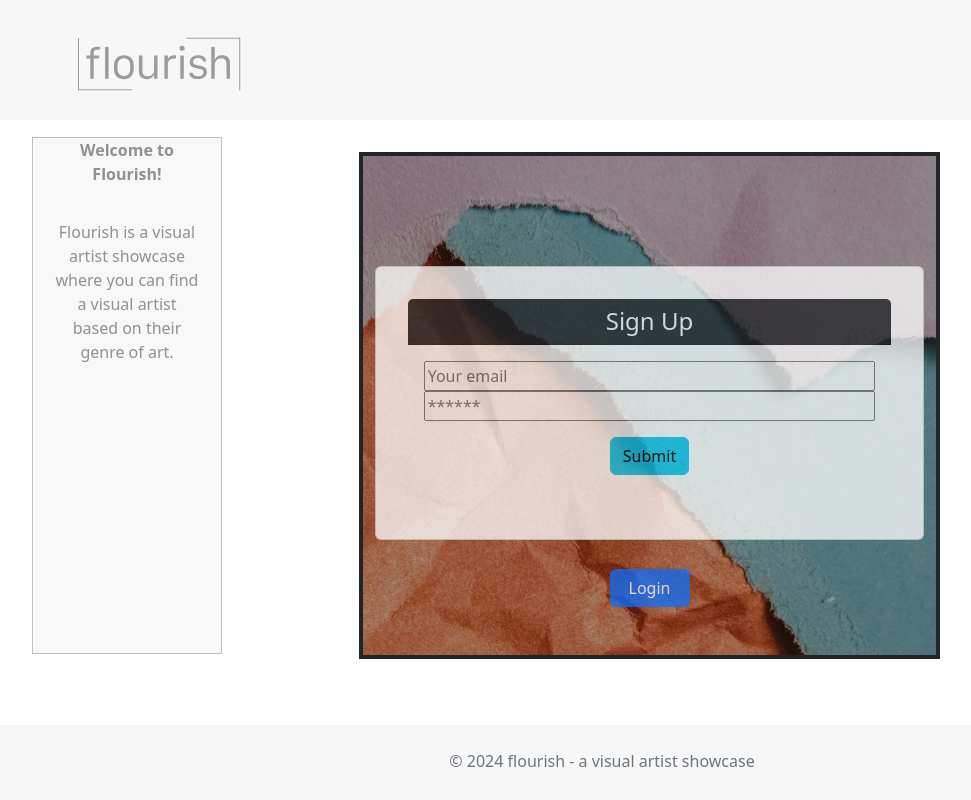
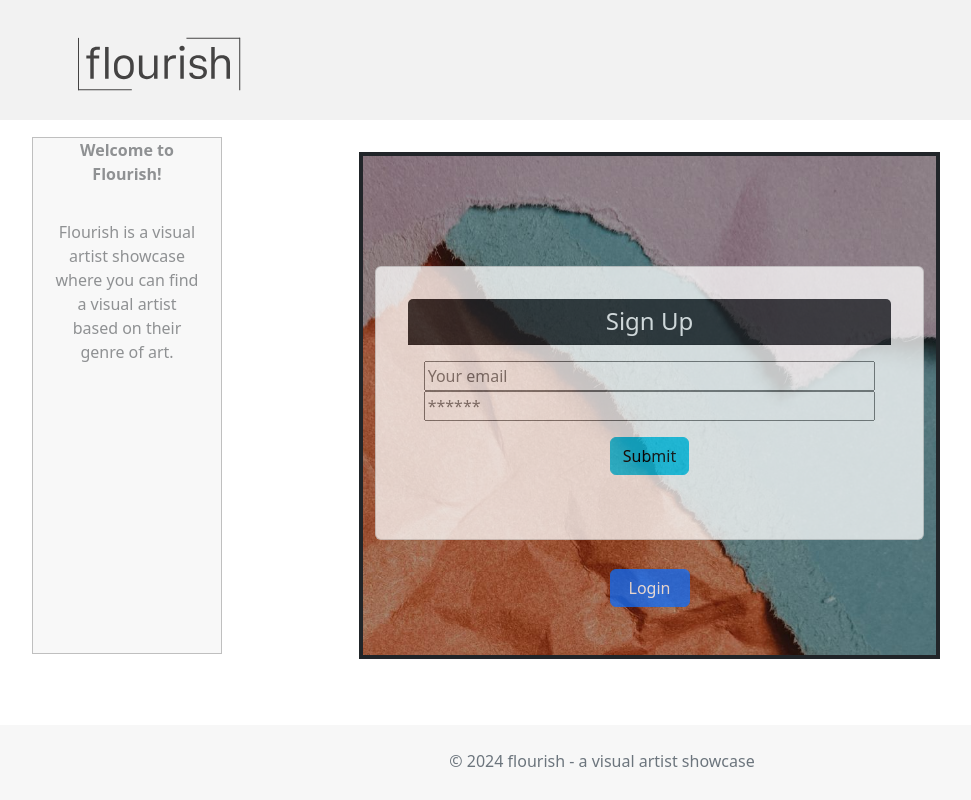
Before and after one commit to rickdeakins/flourish, a React (Vite) app in the folder client/: page / in a window 1280 px wide. Shown: the whole page, without its empty margins (38-1009 px from the left). Built offline with nearby package versions, Linux system fonts and the light colour scheme.

Commit message:
Revision to the header - resize of header height as well as adjust color

```diff
--- a/client/src/components/Header.jsx
+++ b/client/src/components/Header.jsx
@@ -4,10 +4,10 @@ import 'bootstrap/dist/css/bootstrap.min.css';
 const Header = () => {
   return (
     <div>
-    <header className="text-white py-1 fixed-top" style={{ height: '120px', backgroundColor: 'rgba(180, 180, 180, .10  )' }}>
-      <div className="container" style={{ opacity: 0.5 }}>
+    <header className="text-white py-1 fixed-top" style={{ height: '120px', backgroundColor: '#F2F2F2' }}>
+      <div className="container">
       <div className="position-absolute" style={{ left: '100px', top: '20px' }}>
-        <img src="./assets/misc/logotemp.svg"  alt="logo" style={{ width: '200px', height: 'auto' }} />
+        <img src="./assets/misc/logotemp.svg"  alt="logo" style={{ width: '200px', height: 'auto' }}/>
       </div>
       </div>
       </header>
```
